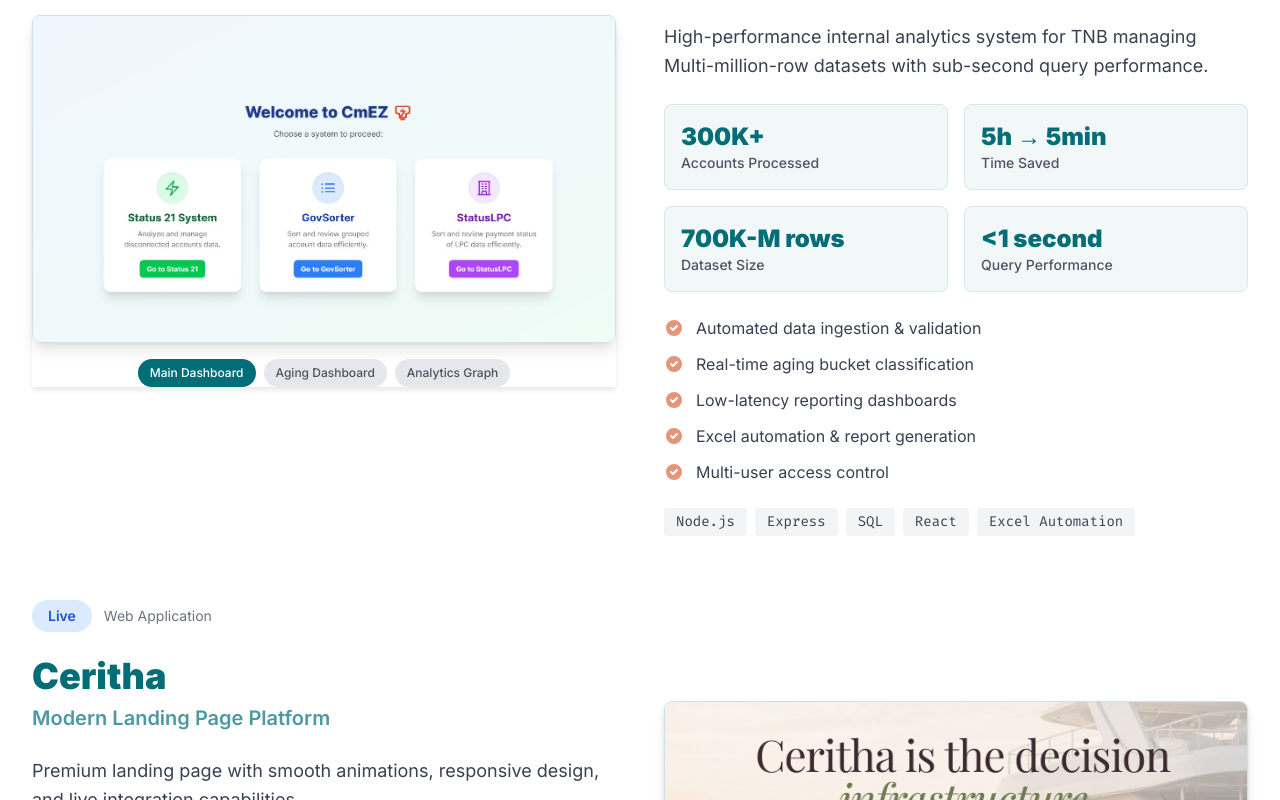
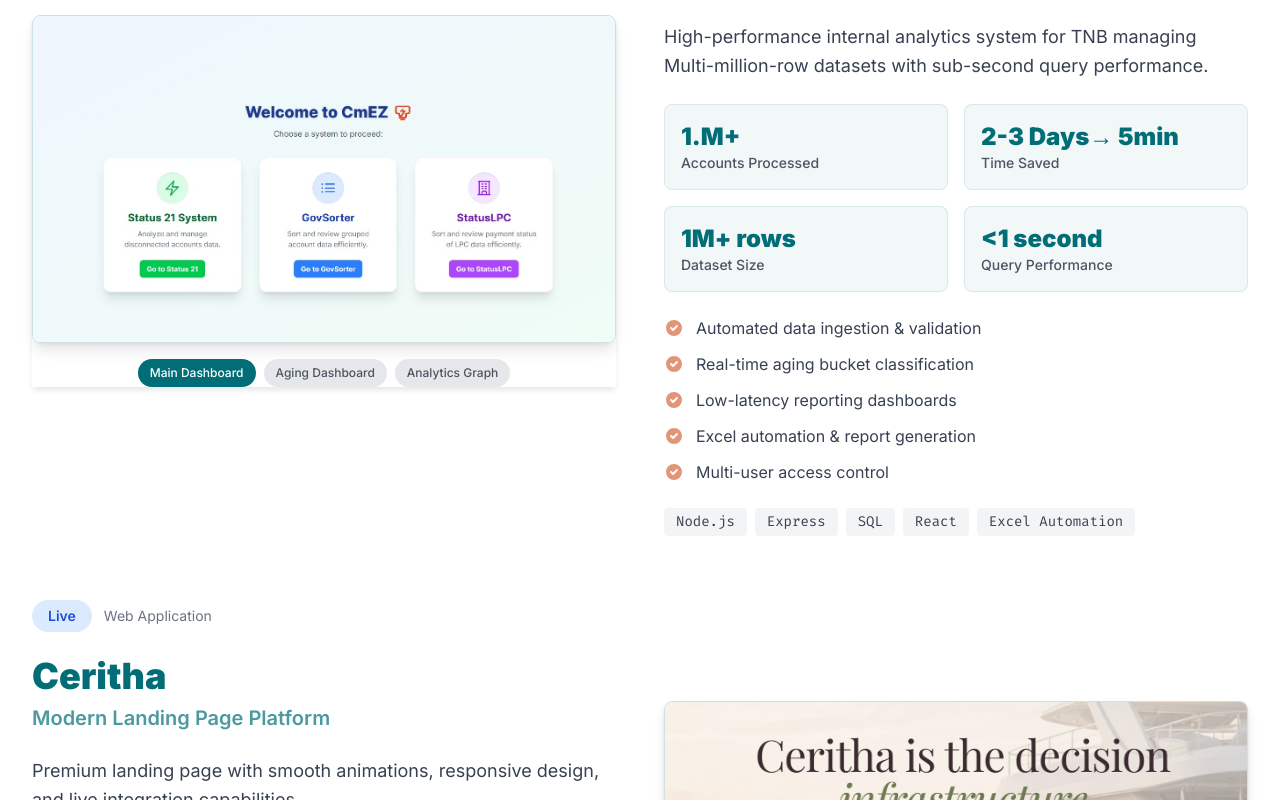
Before and after one commit to MdHafizul/Portfolio, a React (Vite) app: page / in a window 1280 px wide. Shown: the part 3460-4260 px from the top of the page. Built offline with nearby package versions, Linux system fonts and the light colour scheme; the HTML template or start-up script is replaced by a standard one.

Commit message:
Update on featured projects

```diff
--- a/src/data/portfolio.ts
+++ b/src/data/portfolio.ts
@@ -53,9 +53,9 @@
     category: 'Enterprise System',
     status: 'Production',
     metrics: [
-      { label: 'Accounts Processed', value: '300K+' },
-      { label: 'Time Saved', value: '5h → 5min' },
-      { label: 'Dataset Size', value: '700K-1M rows' },
+      { label: 'Accounts Processed', value: '1.5M+' },
+      { label: 'Time Saved', value: '2-3 Days→ 5min' },
+      { label: 'Dataset Size', value: '1M+ rows' },
       { label: 'Query Performance', value: '<1 second' }
     ],
     features: [
@@ -229,18 +229,18 @@
 
 export const testimonials = [
   {
-    content: 'Hafizul delivered a robust system that transformed our account management process. His technical expertise and understanding of our business needs were exceptional.',
-    author: 'Operations Manager',
-    company: 'Enterprise Client'
+    content: 'Hafizul system has significantly improved our operational efficiency and data accessibility.',
+    author: 'CRPM Team',
+    company: 'Tenaga Nasional Berhad'
   },
   {
-    content: 'Professional, reliable, and results-driven. The API backend he built became the foundation for our entire product ecosystem.',
-    author: 'Technical Lead',
-    company: 'Tech Startup'
+    content: 'Professional, reliable, and results-driven. The Landing Page he built became the foundation for our investor pitch deck.',
+    author: 'Director',
+    company: 'Ceritha'
   },
   {
     content: 'Exceptional problem-solver who delivers scalable solutions. His work ethic and attention to detail set him apart.',
-    author: 'Product Owner',
+    author: 'Company  Owner',
     company: 'SME Client'
   }
 ];
```
